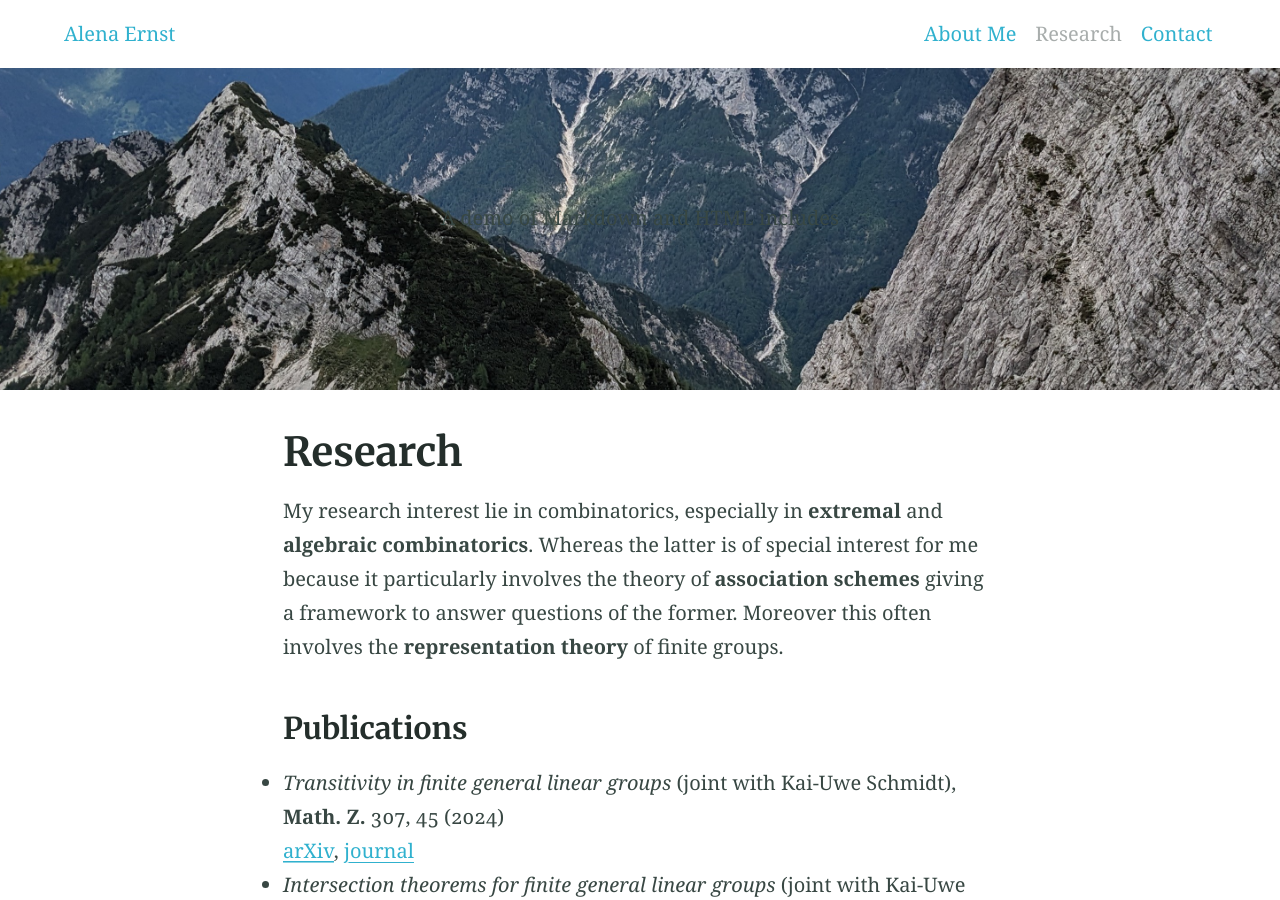
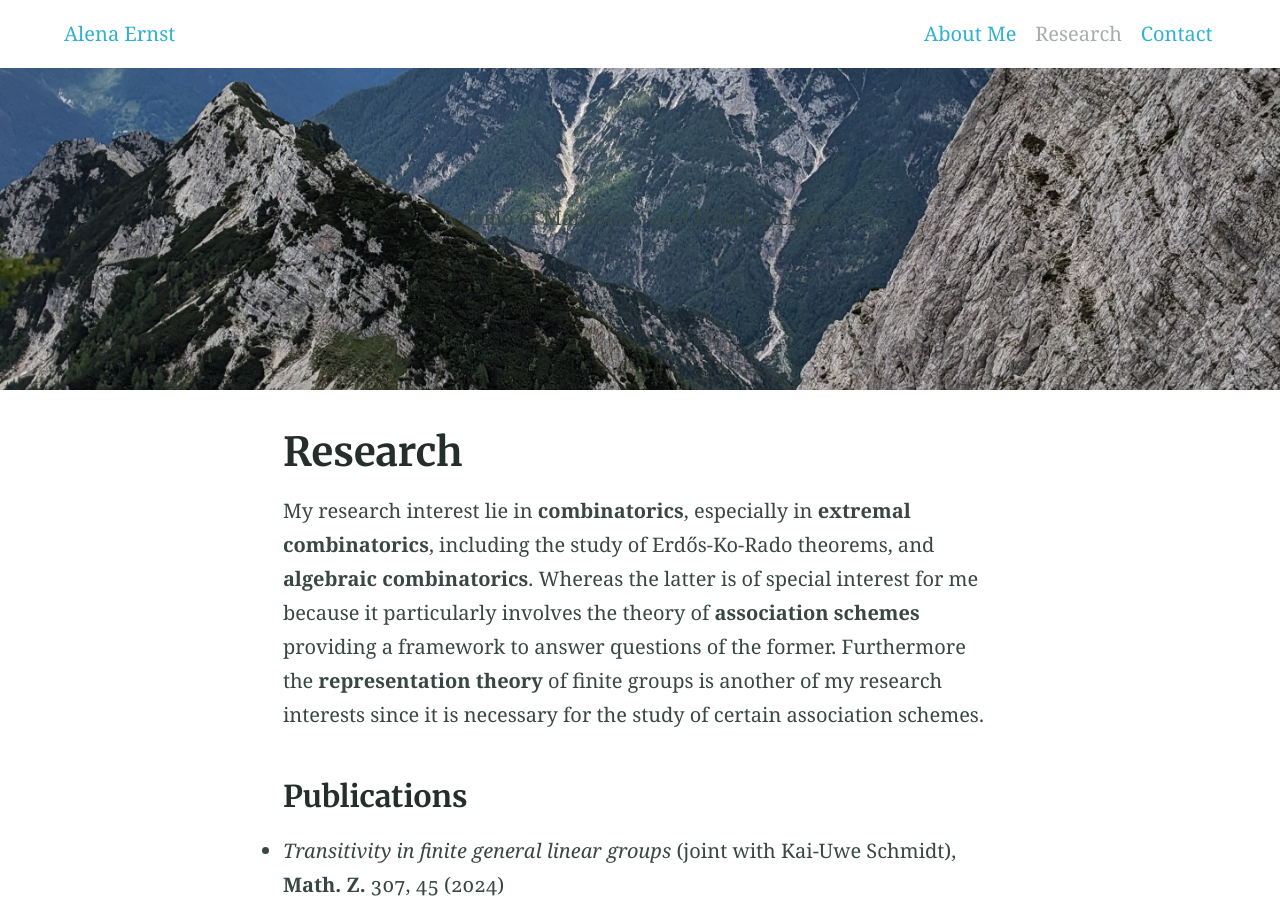
Before and after one commit to alenaernst/alenaernst.github.io, a Jekyll site: the page built from research.md, in a window 1280 px wide and 900 px high. Built offline with Jekyll 4.4.1, drawn with Linux system fonts in a browser that asks for light colours.

Commit message:
Update research.md

```diff
--- a/research.md
+++ b/research.md
@@ -7,7 +7,7 @@ excerpt: "A demo of Markdown and HTML includes"
 <!-- aside: true -->
 ---
 
-My research interest lie in combinatorics, especially in **extremal** and **algebraic combinatorics**. Whereas the latter is of special interest for me because it particularly involves the theory of **association schemes** giving a framework to answer questions of the former. Moreover this often involves the **representation theory** of finite groups.
+My research interest lie in **combinatorics**, especially in **extremal combinatorics**, including the study of Erdős-Ko-Rado theorems, and **algebraic combinatorics**. Whereas the latter is of special interest for me because it particularly involves the theory of **association schemes** providing a framework to answer questions of the former. Furthermore the **representation theory** of finite groups is another of my research interests since it is necessary for the study of certain association schemes.
 
 ### Publications
 
```
